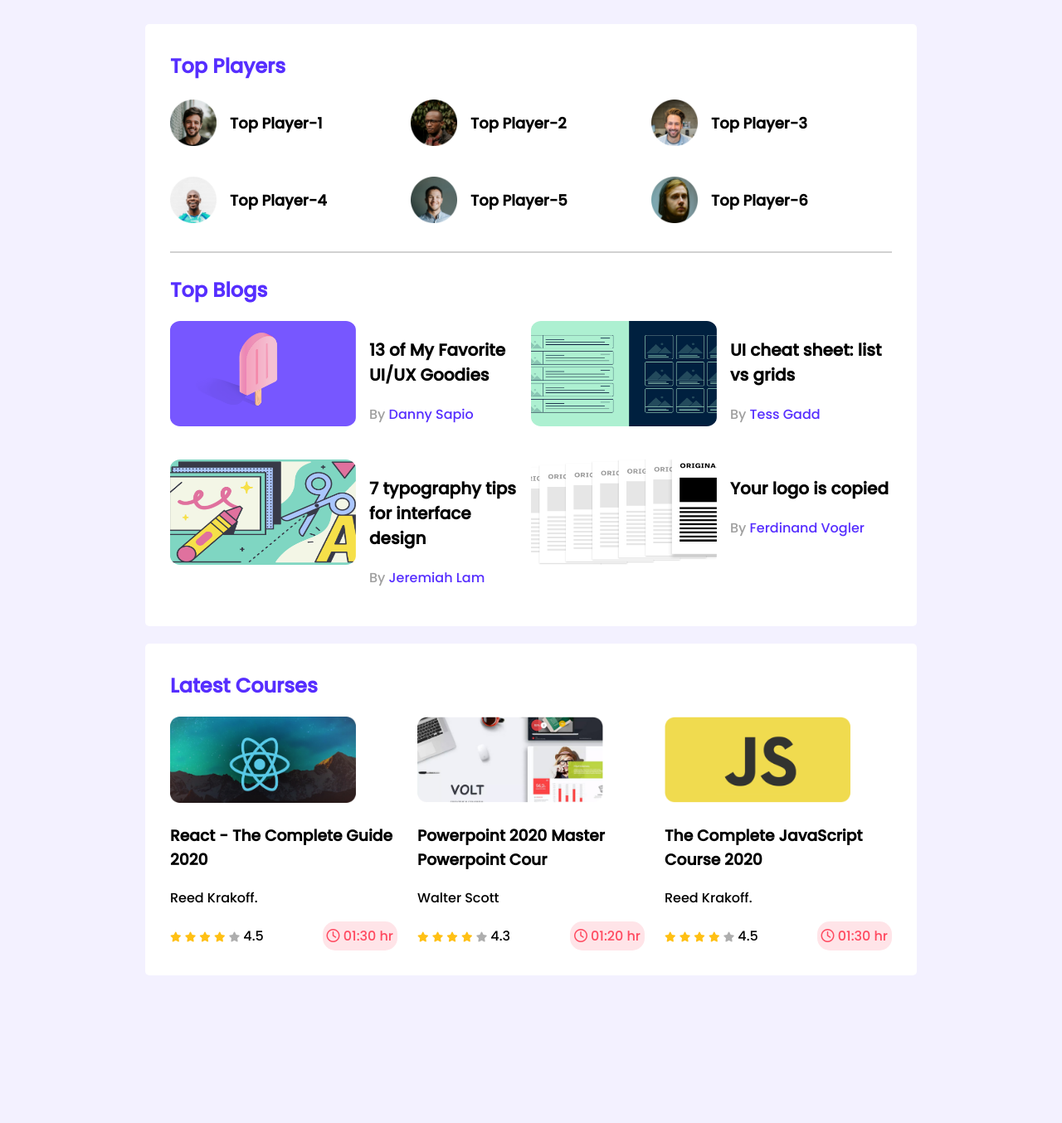
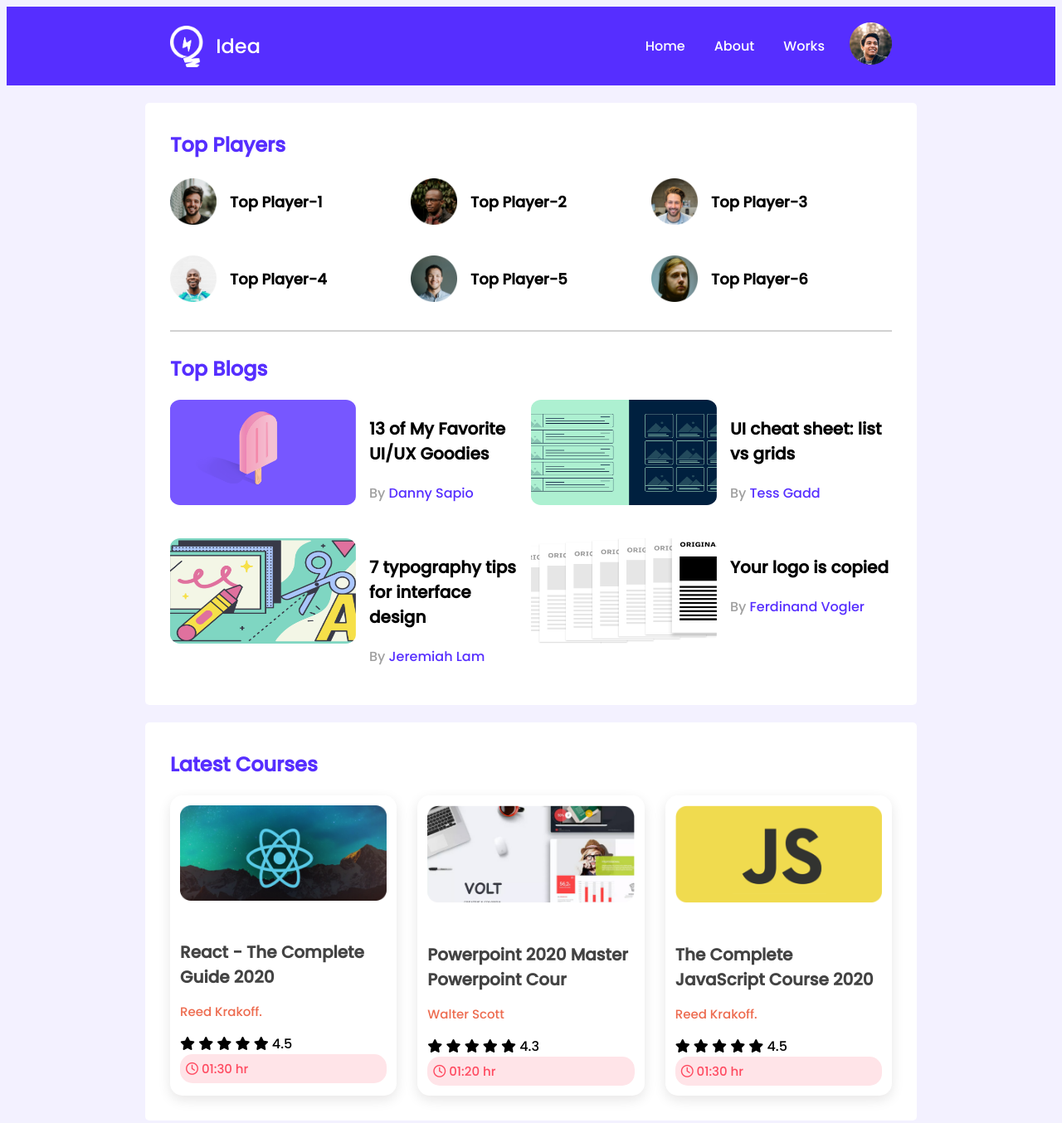
Before and after one commit to shahidmonowarr/leader-board-css3, a plain HTML site: page index.html in a window 1280 px wide. Shown: the whole page at 83% size. Before the commit the page ends 1184 px from the top, so only its background shows below. Drawn offline with Linux system fonts and the light colour scheme.

Commit message:
update done

```diff
--- a/index.html
+++ b/index.html
@@ -15,7 +15,22 @@
 <body>
     <!-- header start -->
     <header>
-
+        <div class="navigation">
+            <div class="logo">
+                <img src="images/icons/logo.png" alt="logo" />
+                <span class="logo__text">Idea</span>
+            </div>
+            <nav>
+                <ul class="nav-list">
+                    <li><a href="">Home</a></li>
+                    <li><a href="">About</a></li>
+                    <li><a href="">Works</a></li>
+                </ul>
+                <div class="profile-img">
+                    <img src="images/icons/profile.png" alt="profile image" />
+                </div>
+            </nav>
+        </div>
     </header>
     <!-- header end -->
     <main>
@@ -97,10 +112,11 @@
         </section>
         <!-- Latest Course -->
         <section class="container">
+            <div class="latest-courses">
                 <h2 class="section-title">Latest Courses</h2>
                 <div class="courses">
                     <div class="course">
-                    <div class="course-banner">
+                        <div class="course-thumbnail">
                             <img src="images/courses/course-1.png" alt="">
                         </div>
                         <div class="course-detail">
@@ -117,13 +133,13 @@
                                 </div>
                                 <div class="course-duration">
                                     <i class="far fa-clock"></i>
-                                01:30 hr
+                                    <span>01:30 hr</span>
                                 </div>
                             </div>
                         </div>
                     </div>
                     <div class="course">
-                    <div class="course-banner">
+                        <div class="course-thumbnail">
                             <img src="images/courses/course-2.png" alt="">
                         </div>
                         <div class="course-detail">
@@ -140,13 +156,13 @@
                                 </div>
                                 <div class="course-duration">
                                     <i class="far fa-clock"></i>
-                                01:20 hr
+                                    <span>01:20 hr</span>
                                 </div>
                             </div>
                         </div>
                     </div>
                     <div class="course">
-                    <div class="course-banner">
+                        <div class="course-thumbnail">
                             <img src="images/courses/course-3.png" alt="">
                         </div>
                         <div class="course-detail">
@@ -163,7 +179,8 @@
                                 </div>
                                 <div class="course-duration">
                                     <i class="far fa-clock"></i>
-                                01:30 hr
+                                    <span>01:30 hr</span>
+                                </div>
                             </div>
                         </div>
                     </div>
--- a/styles/style.css
+++ b/styles/style.css
@@ -2,6 +2,62 @@
 @import url('https://fonts.googleapis.com/css2?family=Poppins:wght@500&display=swap');
 
 /* comon styles or utilities */
+header{
+    background-color: #562EFF;
+    height: 95px;
+    display: flex;
+    justify-content: center;
+}
+
+/* navber section start */
+.navigation{
+    width: 870px;
+    display: flex;
+    justify-content: space-between;
+}
+.logo {
+    display: flex;
+    align-items: center;
+    cursor: pointer;
+ }
+ .logo img {
+    height: 40px;
+    height: 50px;
+ }
+ .logo__text {
+    color: #ffffff;
+    margin-left: 15px;
+    font-size: 24px;
+ }
+ nav {
+    display: flex;
+    align-items: center;
+ }
+ .nav-list {
+    display: flex;
+ }
+ .nav-list li {
+    list-style: none;
+    margin-right: 25px;
+ }
+ .nav-list li a {
+    color: #ffffff;
+    text-decoration: none;
+    position: relative;
+    padding: 5px;
+ }
+/* .nav-bar a{
+    text-decoration: none;
+}
+.nav-bar .nav-item{
+    width: 51px;
+    height: 51px;
+}
+.nav-bar .logo img{
+    width: 40.42px;
+    height: 51px;
+} */
+
 body{
     font-family: 'Poppins', sans-serif;
     background-color: #F3F1FF;
@@ -80,12 +136,12 @@ hr{
 
 }
 /* latest courses style */
-.courses{
+/* .courses{
     display: grid;
     grid-template-columns: repeat(3,1fr);
     grid-column-gap: 24px;
 }
-.course .course-banner img{
+.course .course-thumbnail img{
     width: 224px;
     height: 104px;
 
@@ -110,7 +166,60 @@ hr{
     border: 2px solid none;
     padding: 5px;
     border-radius: 15px;
-}
+} */
+.course {
+    box-shadow: 0 5px 15px rgba(15, 10, 10, 0.1);
+    padding: 12px;
+    border-radius: 15px;
+ }
+ .courses {
+    display: grid;
+    grid-template-columns: repeat(auto-fit, minmax(210px, 1fr));
+    grid-column-gap: 25px;
+ }
+ .course-thumbnail img{
+    width: 100%;
+    margin-bottom: 20px;
+ }
+ .course-title {
+    color: #434343;
+    font-size: 20px;
+    margin-bottom: 12px;
+ }
+ .course-author {
+    color: #ed6b4f;
+    font-size: 15px;
+ }
+
+ .course__info {
+    display: flex;
+    justify-content: space-between;
+    align-items: center;
+    margin-top: 16px;
+ }
+
+ .course-ratings i {
+    font-size: 12px;
+    color: #ffc014;
+ }
+ .course-ratings i.blank {
+    color: #aeaeae;
+    opacity: 0.5;
+ }
+
+ .course-ratings span {
+    color: #a2a2a2;
+    font-size: 15px;
+    margin-left: 11px;
+ }
+ .course-duration {
+    color: #ff4a60;
+    background: #ffe4e8;
+    font-size: 15px;
+    padding: 6px 7px;
+    border-radius: 15px;
+ }
+
 /* Media quaries For mobile devices*/
 @media only screen and (max-width:688px){
     .container{
@@ -126,13 +235,15 @@ hr{
 }
 /* media quaries for tablate devices */
 @media only screen and (min-width:688px) and (max-width:992px){
+    nav{
+        margin: 0 20px;
+    }
     .container{
         width: 100%;
 
     }
     .players, .blogs, .courses{
         grid-template-columns: repeat(2,1fr);
-        align-items: center;
     }
     .player, .blog{
         flex-direction: column;
```
Lines whose indentation alone changed are shown as unchanged.
